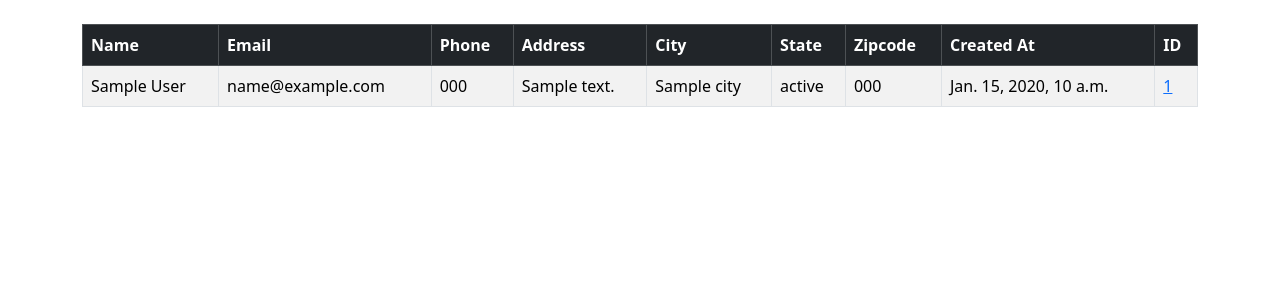
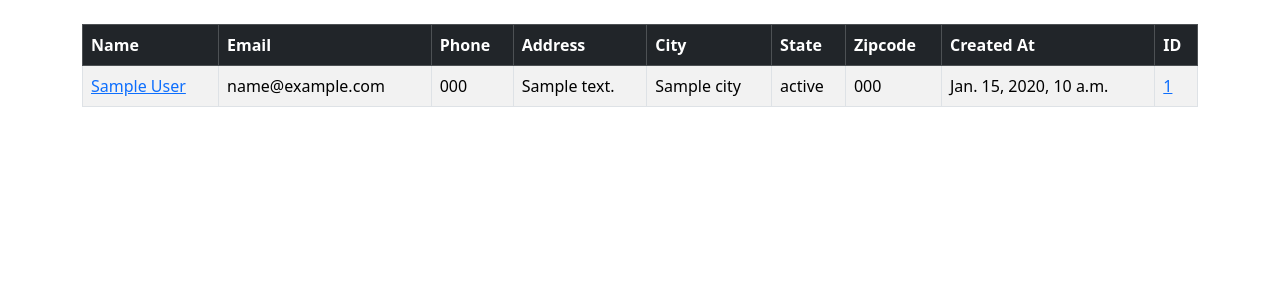
Before and after one commit to Shreya2-22/Django-CRM, a Django app: template website/templates/home.html in a window 1280 px wide. Shown: the part 56-356 px from the top of the page. Run offline with Django 5.2, Linux system fonts and the light colour scheme; a user stored in the database is signed in; the template is opened without the code that fills it: most values are stand-ins (such as "Sample title", 1, 10 or a date in 2020).

Commit message:
Add update record

```diff
--- a/website/templates/home.html
+++ b/website/templates/home.html
@@ -23,7 +23,7 @@
 {% if records %}
 	{% for record in records %}
 		<tr>
-			<td>{{ record.first_name }} {{ record.last_name }}</td>
+			<td><a href="{% url 'record' record.id %}">{{ record.first_name }} {{ record.last_name }}</a></td>
 			<td>{{ record.email }}</td>
 			<td>{{ record.phone }}</td>
 			<td>{{ record.address }}</td>
--- a/website/templates/update_record.html
+++ b/website/templates/update_record.html
@@ -12,6 +12,7 @@
 
 <br/>
   <button type="submit" class="btn btn-secondary">Update Record</button>
+  <a href="{% url 'home' %}" class="btn btn-secondary">Back</a>
 
 </form>
 
```
